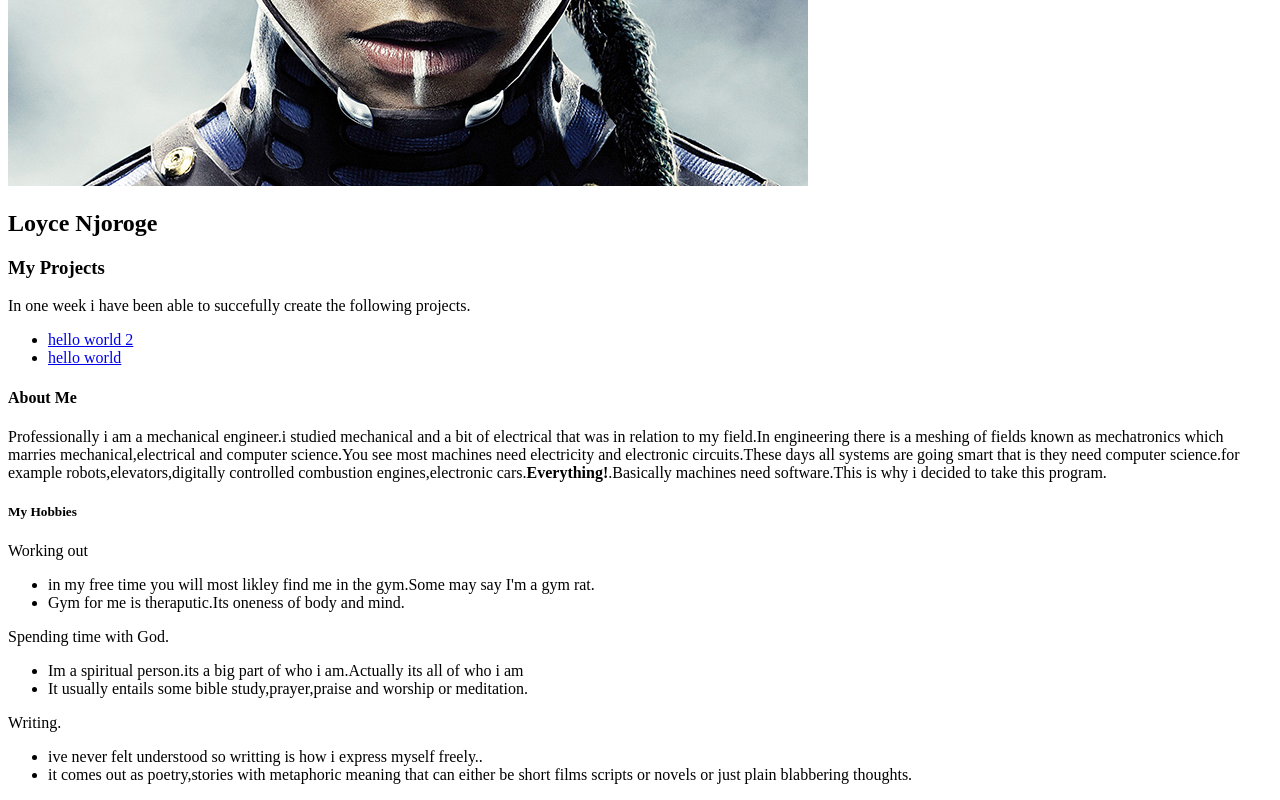
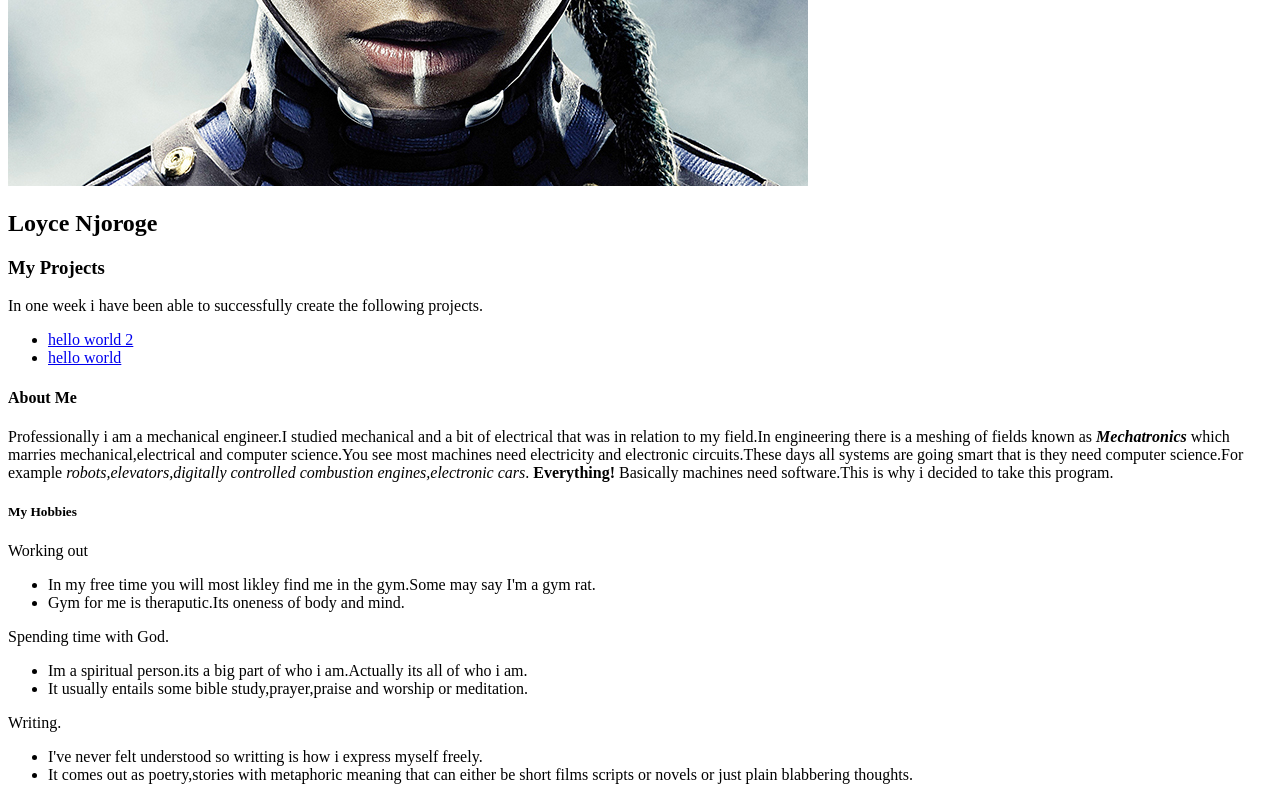
Before and after one commit to loycemimo/portfolio-landing-page, a plain HTML site: page portfolio.html in a window 1280 px wide. Shown: the part 457-1257 px from the top of the page. Drawn offline with Linux system fonts and the light colour scheme.

Commit message:
add gramatical corrections

```diff
--- a/portfolio.html
+++ b/portfolio.html
@@ -11,44 +11,43 @@
             <h2>Loyce Njoroge</h2>
 
             <h3>My Projects</h3>
-               <p>In one week i have been able to succefully create the following projects.</p>
+               <p>In one week i have been able to successfully create the following projects.</p>
                <ul>
                    <li><a href ="https://github.com/loycemimo/hello-world-2.git">hello world 2</a></li>
                    <li><a href ="https://github.com/loycemimo/hello-world.git">hello world</a></li>
                </ul>
 
             <h4>About Me</h4>
-               <p> Professionally i am a mechanical engineer.i studied mechanical and a bit of electrical
+               <p> Professionally i am a mechanical engineer.I studied mechanical and a bit of electrical
                    that was in relation to my field.In engineering there is a meshing of fields known as
-                   mechatronics which marries mechanical,electrical and computer science.You see most machines
+                   <em><strong>Mechatronics</strong></em> which marries mechanical,electrical and computer science.You see most machines
                    need electricity and electronic circuits.These days all systems are going smart that is
-                   they need computer science.for example robots,elevators,digitally controlled combustion
-                   engines,electronic cars.<strong>Everything!</strong>.Basically machines need software.This
+                   they need computer science.For example <em>robots,elevators,digitally controlled combustion
+                   engines,electronic cars</em>.<strong> Everything!</strong> Basically machines need software.This
                    is why i decided to take this program.
                </p>
 
             <h5>My Hobbies</h5>
                <p>Working out
                    <ul>
-                       <li>in my free time you will most likley find me in the gym.Some may say I'm a gym rat.</li>
+                       <li>In my free time you will most likley find me in the gym.Some may say I'm a gym rat.</li>
                        <li>Gym for me is theraputic.Its oneness of body and mind.</li>
                   </ul>
                </p>
                <p>Spending time with God.
                    <ul>
-                       <li>Im a spiritual person.its a big part of who i am.Actually its all of who i am</li>
+                       <li>Im a spiritual person.its a big part of who i am.Actually its all of who i am.</li>
                        <li>It usually entails some bible study,prayer,praise and worship or meditation.</li>
                    </ul>
                </p>
                <p>Writing.
                    <ul>
-                       <li>ive never felt understood so writting is how i express myself freely..</li>
-                       <li>it comes out as poetry,stories with metaphoric meaning that can either be
+                       <li>I've never felt understood so writting is how i express myself freely.</li>
+                       <li>It comes out as poetry,stories with metaphoric meaning that can either be
                            short films scripts or novels or just plain blabbering thoughts.
                        </li>
                    </ul>
-
-               </p>
+                </p>
 
         </body>
 </html>
```
